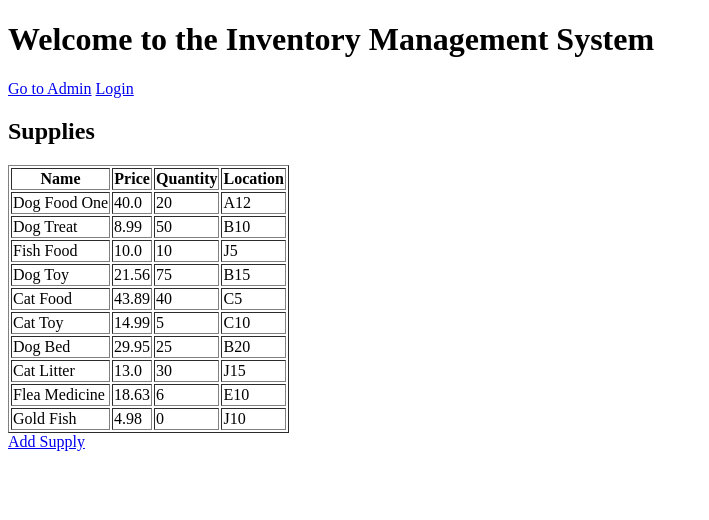
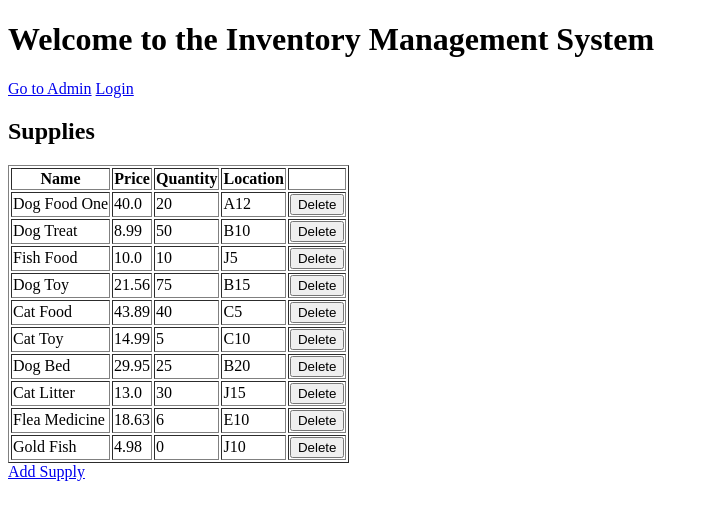
Before and after one commit to TLeafWolf/SDEV_220_Final_Project_Group5, a Django app: page / in a window 1280 px wide. Shown: the top 520 px of the page, without its empty margins (0-709 px from the left). Run offline with Django 5.2, Linux system fonts and the light colour scheme; data comes from the database, SQL or seed files in the repository; both versions use the stored data as it was after the commit.

Commit message:
added remove function

```diff
--- a/inventory_project/inventory/templates/index.html
+++ b/inventory_project/inventory/templates/index.html
@@ -20,6 +20,7 @@
                 <th>Price</th>
                 <th>Quantity</th>
                 <th>Location</th>
+                <th></th>
             </tr>
         </thead>
         <tbody>
@@ -29,13 +30,20 @@
                 <td>{{ supply.price }}</td>
                 <td>{{ supply.quantity }}</td>
                 <td>{{ supply.location }}</td>
+                <td>
+                    <form action="{% url 'delete_supply' supply.name %}" method="post" style="display:inline;">
+                        {% csrf_token %}
+                        <button type="submit">Delete</button>
+                    </form>
+                </td>
             </tr>
             {% empty %}
             <tr>
-                <td colspan="4">No supplies available.</td>
+                <td colspan="5">No supplies available.</td>
             </tr>
             {% endfor %}
         </tbody>
+
     </table>
     <a href="{% url 'add_supply' %}">Add Supply</a>
 </body>
--- a/inventory_project/inventory/urls.py
+++ b/inventory_project/inventory/urls.py
@@ -1,10 +1,11 @@
 # inventory/urls.py
 
 from django.urls import path
-from .views import custom_login, index, add_supply
+from .views import custom_login, index, add_supply, delete_supply
 
 urlpatterns = [
     path('', index, name='index'),
     path('login/', custom_login, name='login'),
     path('add_supply/', add_supply, name='add_supply'),
+    path('delete_supply/<str:supply_name>/', delete_supply, name='delete_supply'),
 ]
--- a/inventory_project/inventory/views.py
+++ b/inventory_project/inventory/views.py
@@ -1,7 +1,7 @@
 # inventory/views.py
 
 from django.contrib.auth import authenticate, login
-from django.shortcuts import render, redirect
+from django.shortcuts import render, redirect, get_object_or_404
 from .models import Supply
 from .forms import SupplyForm
 from django.contrib import messages
@@ -33,3 +33,9 @@ def add_supply(request):
         form = SupplyForm()  # Create a new form instance
 
     return render(request, 'add_supply.html', {'form': form})  # Pass the form to the template
+
+def delete_supply(request, supply_name):
+    supply = get_object_or_404(Supply, name=supply_name)  # Fetch the supply by name
+    supply.delete()  # Delete the supply from the database
+    messages.success(request, 'Supply deleted successfully!')
+    return redirect('index')  # Redirect to the index page after deletion
```
Also changed, not shown: inventory_project/Inventory.db.
